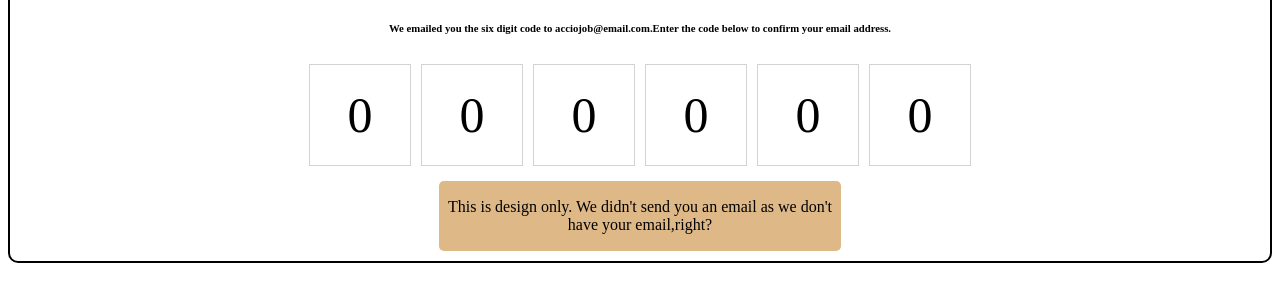
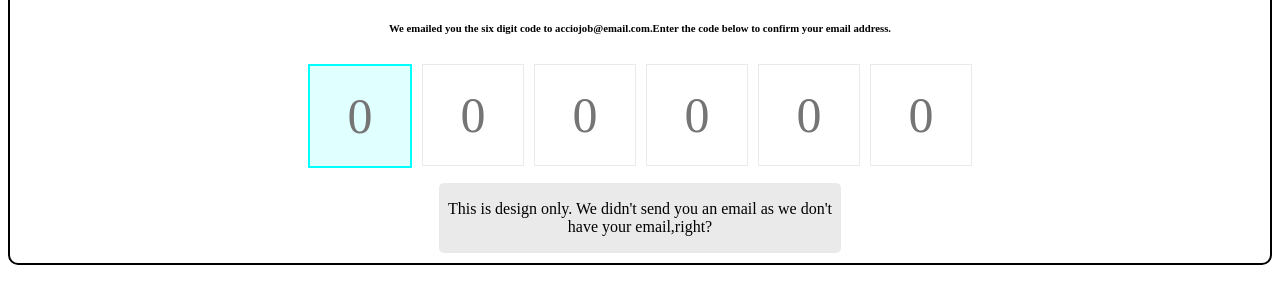
Before and after one commit to acciojob/OTP-YashSahaa, a website: page main.html in a window 1280 px wide. Shown: the part 71-374 px from the top of the page. Drawn offline with Linux system fonts and the light colour scheme.

Commit message:
created a submission

```diff
--- a/main.html
+++ b/main.html
@@ -12,7 +12,7 @@
 		<h1 id="verification_heading">Verify Your Account</h1>
 		<h6 id="verification_subtext">We emailed you the six digit code to acciojob@email.com.Enter the code below to confirm your email address.</h6>
 		<div id="code-container">
-			<div class="code">0</div>
+			<div class="code focused">0</div>
 			<div class="code">0</div>
 			<div class="code">0</div>
 			<div class="code">0</div>
--- a/styles.css
+++ b/styles.css
@@ -11,12 +11,13 @@
 .para{
 	width: 400px;
 	margin: auto;
-	background-color: burlywood;
+	background-color: #eaeaea;
 	padding: 1px;
 	border-radius: 5px;
 	margin-top: 10px;
 	margin-bottom: 10px;
 }
+
 #code-container{
 	display: flex;
 	justify-content: center;
@@ -31,4 +32,10 @@
 	align-items: center;
 	justify-content: center;
 	font-size: 50px;
+	color:#757575;
+	border:1px solid #eaeaea;
 }
+.focused{
+	border:2px solid cyan;
+	background-color:lightcyan;
+}
```
